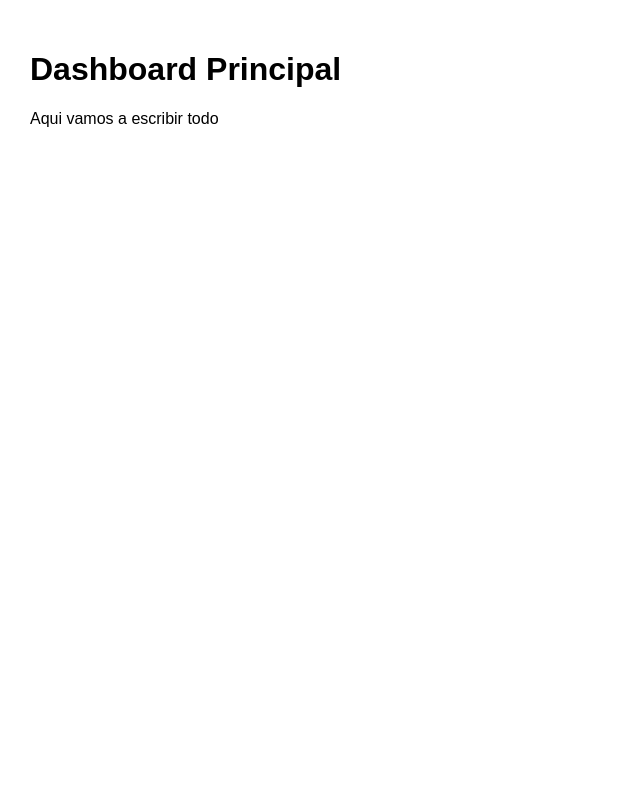
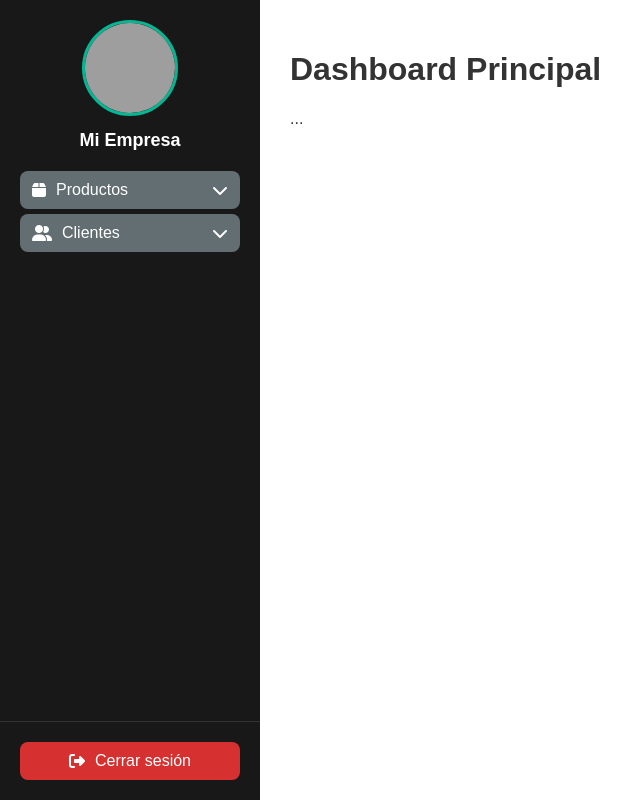
Before and after one commit to David-tech66/Proyecto_Empresa, a PHP site: page /dashboard.php in a window 1280 px wide. Shown: the whole page, without its empty margins (0-642 px from the left). Run offline with PHP 8.4, Linux system fonts and the light colour scheme; grey boxes are pictures that could not be loaded.

Commit message:
asdasdsad

```diff
--- /dev/null
+++ b/Proyecto_Empresa/assets/dashboard/sidebar.js
@@ -0,0 +1,17 @@
+// Mostrar / ocultar menú lateral en móviles
+function toggleSidebar() {
+    document.getElementById("sidebar").classList.toggle("show");
+}
+
+// Submenús desplegables
+function toggleSubmenu(id, btn) {
+    const submenu = document.getElementById(id);
+    submenu.classList.toggle("active");
+    submenu.style.display = submenu.style.display === "flex" ? "none" : "flex";
+    btn.classList.toggle("active");
+}
+
+// Mostrar contenido de ejemplo
+function mostrarContenido(texto) {
+    document.getElementById("content-area").innerHTML = `<h2>${texto}</h2>`;
+}
--- a/Proyecto_Empresa/assets/dashboard/styles.css
+++ b/Proyecto_Empresa/assets/dashboard/styles.css
@@ -1,14 +1,12 @@
-/* ====== ESTILOS GENERALES ====== */
 body {
     margin: 0;
     font-family: "Poppins", sans-serif;
     background-color: #ffffff;
-    color: #000000;
+    color: #333;
     display: flex;
     height: 100vh;
 }
 
-/* ====== SIDEBAR ====== */
 .sidebar {
     width: 260px;
     background-color: #181818;
@@ -24,7 +22,6 @@ body {
     flex: 1;
 }
 
-/* Scroll personalizado */
 .sidebar-content::-webkit-scrollbar {
     width: 6px;
 }
@@ -34,7 +31,6 @@ body {
     border-radius: 3px;
 }
 
-/* ====== PERFIL ====== */
 .profile {
     text-align: center;
     margin-bottom: 20px;
@@ -54,7 +50,6 @@ body {
     color: #fff;
 }
 
-/* ====== BOTÓN HAMBURGUESA ====== */
 .menu-toggle {
     display: none;
     position: fixed;
@@ -70,7 +65,6 @@ body {
     z-index: 1000;
 }
 
-/* ====== MENÚ ====== */
 .menu {
     display: flex;
     flex-direction: column;
@@ -106,7 +100,6 @@ body {
     background-color: #00b894;
 }
 
-/* Submenús */
 .submenu {
     display: none;
     flex-direction: column;
@@ -136,13 +129,10 @@ body {
     background-color: #00b894;
 }
 
-/* Flecha animada */
 .dropdown-btn.active .arrow {
     transform: rotate(180deg);
     transition: transform 0.3s ease;
 }
-
-/* ====== BOTÓN CERRAR SESIÓN ====== */
 .logout {
     padding: 20px;
     border-top: 1px solid #333;
@@ -168,14 +158,12 @@ body {
     background-color: #ff7675;
 }
 
-/* ====== CONTENIDO PRINCIPAL ====== */
 .content {
     flex: 1;
     padding: 30px;
     overflow-y: auto;
 }
 
-/* ====== RESPONSIVE ====== */
 @media (max-width: 768px) {
     body {
         flex-direction: column;
@@ -204,7 +192,6 @@ body {
     }
 }
 
-/* ==== BOTON DE TABLA USUARIO (eliminar,editar) */
 .boton{
     color:white;
     font-weight: bold;
--- a/Proyecto_Empresa/dashboard.php
+++ b/Proyecto_Empresa/dashboard.php
@@ -21,12 +21,12 @@
     <div class="content" id="content">
         <h1>Dashboard Principal</h1>
         <div id="content-area" class="card">
-            <p>Aqui vamos a escribir todo</p>
+            <p>...</p>
 
         </div>
     </div>
 
-    <script src="assets/dashboard/main.js"></script>
+    <script src="assets/dashboard/sidebar.js"></script>
 </body>
 
 </html>
--- a/Proyecto_Empresa/includes/menu.php
+++ b/Proyecto_Empresa/includes/menu.php
@@ -0,0 +1,45 @@
+<div class="sidebar" id="sidebar">
+        <div class="sidebar-content">
+            <!-- LOGO DE EMPRESA -->
+            <div class="profile">
+                <a href="dashboard.php">
+                    <img src="assets/images/logo/logo.png" alt="Logo de Empresa" class="logo">
+                </a>
+                <h2>Mi Empresa</h2>
+            </div>
+
+            <!-- MENÚ -->
+            <div class="menu">
+                <button class="dropdown-btn" onclick="toggleSubmenu('productosSubmenu', this)">
+                    <div>
+                        <i class="fa-solid fa-box"></i>
+                        <span>Productos</span>
+                    </div>
+                    <i class="fa-solid fa-chevron-down arrow"></i>
+                </button>
+                <div id="productosSubmenu" class="submenu">
+                    <a href="dash_producto_reporte.php" title="Ir a la página producto reporte">Ver productos</a>
+                    <a href="dash_producto_registro.php" title="Ir a la página ......">Agregar producto</a>
+                </div>
+
+                <button class="dropdown-btn" onclick="toggleSubmenu('clientesSubmenu', this)">
+                    <div>
+                        <i class="fa-solid fa-user-group"></i>
+                        <span>Clientes</span>
+                    </div>
+                    <i class="fa-solid fa-chevron-down arrow"></i>
+                </button>
+                <div id="clientesSubmenu" class="submenu">
+                    <a href="dash_usuario_reporte.php" title="Ir a la página ......">Ver clientes</a>
+                    <a href="dash_usuario_registro.php" title="Ir a la página .....">Registrar cliente</a>
+                </div>
+            </div>
+        </div>
+
+        <!-- BOTÓN CERRAR SESIÓN -->
+        <div class="logout">
+            <form action="php/cerrar_sesion.php" method="">
+                <button type="submit"><i class="fa-solid fa-right-from-bracket"></i> Cerrar sesión</button>
+            </form>
+        </div>
+    </div>
```
